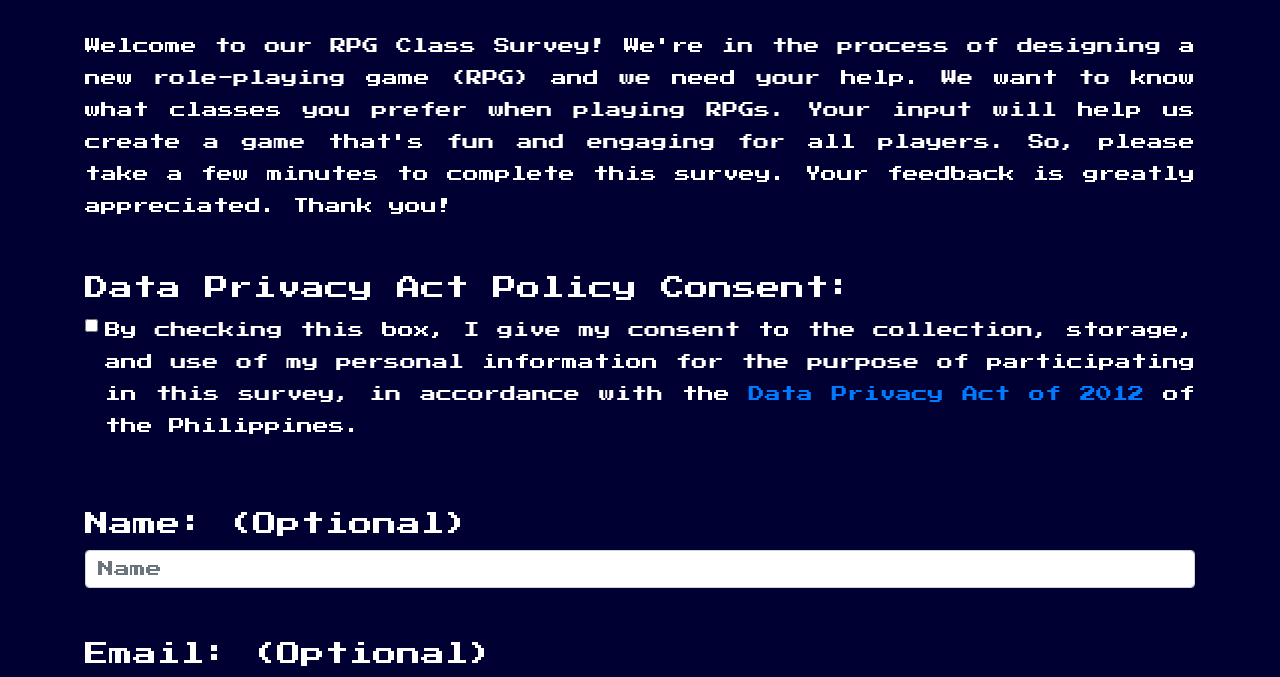
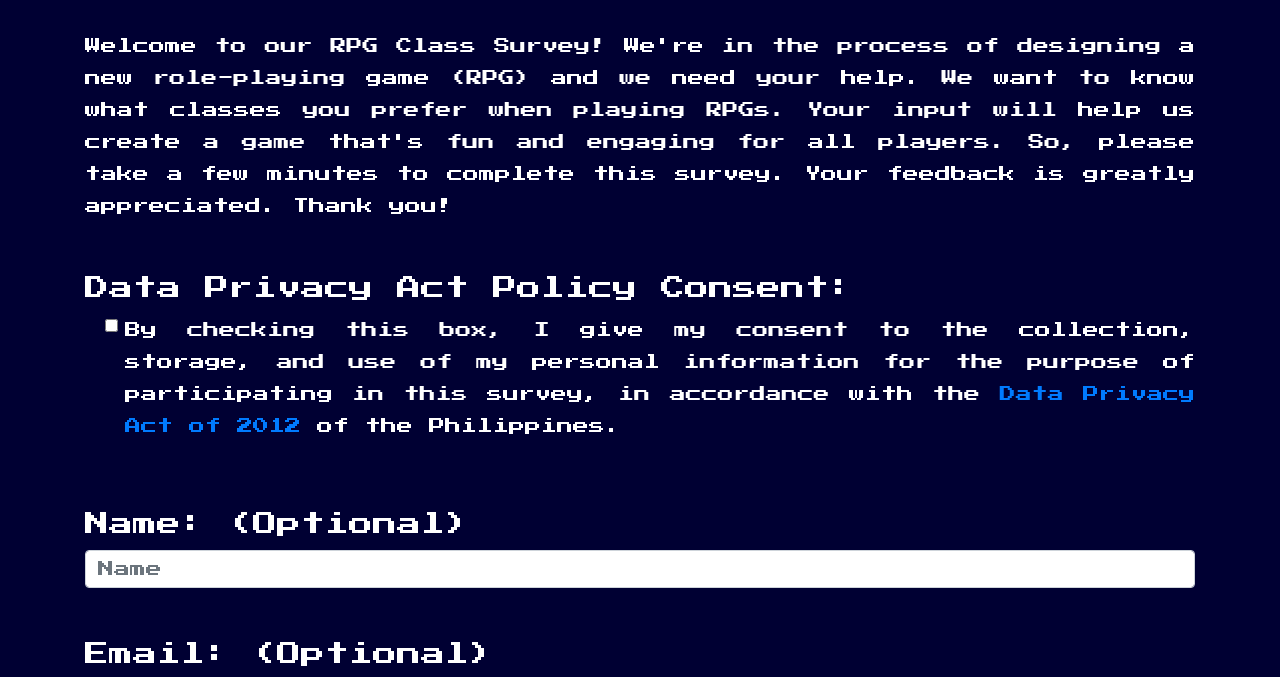
Before and after one commit to MACantara/RPG-Survey-Form, a plain HTML site: page index.html in a window 1280 px wide. Shown: the part 114-791 px from the top of the page. Drawn offline with nearby package versions, Linux system fonts and the light colour scheme.

Commit message:
Refactor consent checkbox in index.html

```diff
--- a/index.html
+++ b/index.html
@@ -25,13 +25,17 @@
     <form id="survey-form">
       <fieldset class="form-group form-check mb-5">
         <legend id="consent-label">Data Privacy Act Policy Consent:</legend>
+        <div class="form-check">
           <input type="checkbox" class="form-check-input" id="privacyPolicy" required>
+          <label class="form-check-label" for="privacyPolicy">
             <p class="text-justify">
               By checking this box, I give my consent to the collection, storage, and use of my personal information for the
               purpose of participating in this survey, in accordance with the <a
                 href="https://www.officialgazette.gov.ph/2012/08/15/republic-act-no-10173/" target="_blank">Data Privacy Act
                 of 2012</a> of the Philippines.
             </p>
+          </label>
+        </div>
       </fieldset>
       <fieldset class="form-group mb-5">
         <legend id="name-label">Name: (Optional)</legend>
```
Lines whose indentation alone changed are shown as unchanged.
